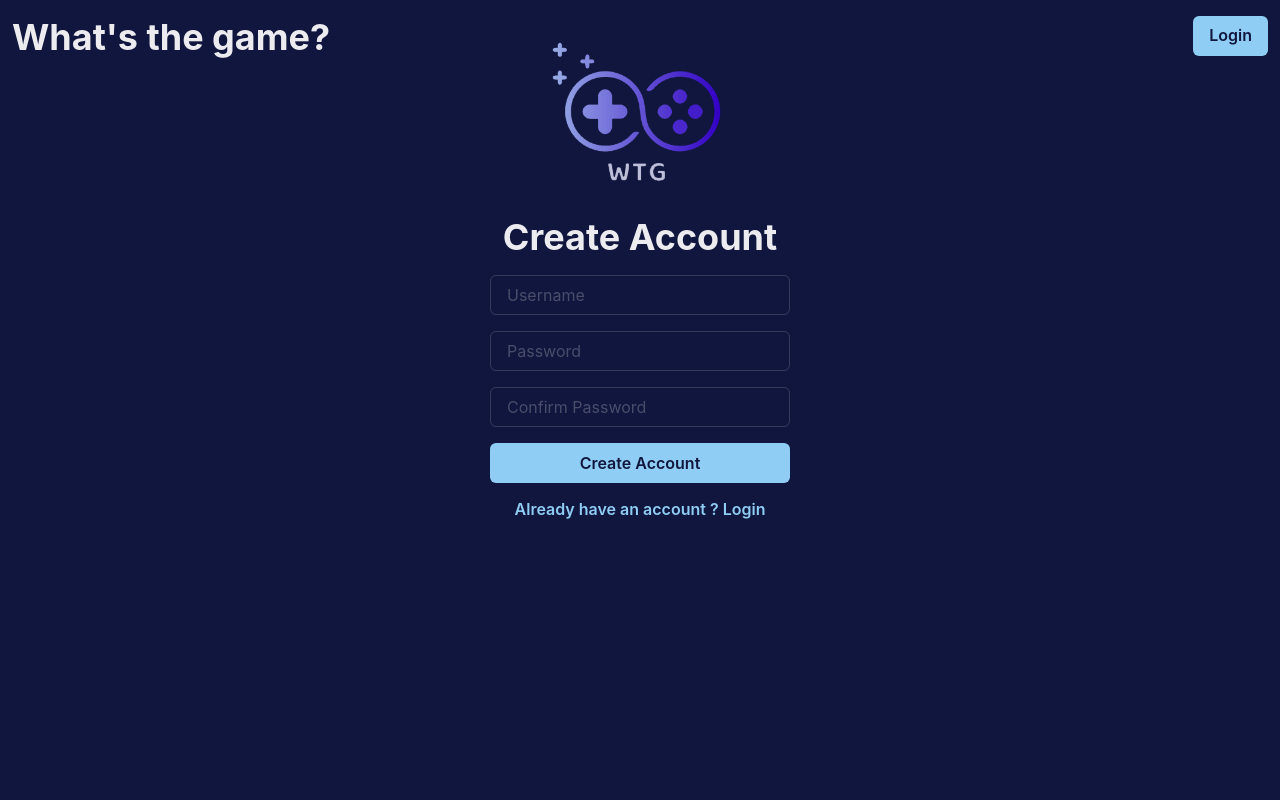
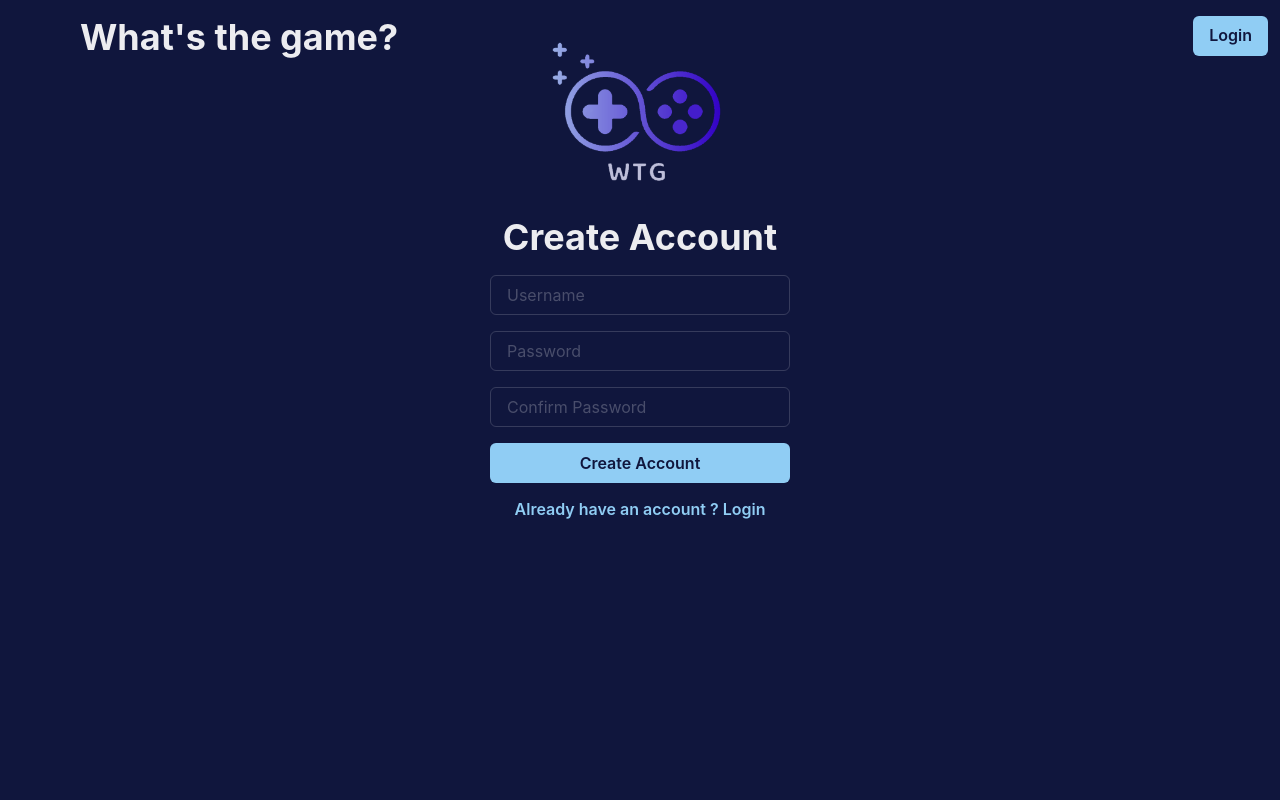
Before and after one commit to thomasborde94/WTG, a React (Vite) app: page /create-account in a window 1280 px wide. Shown: the top 800 px of the page. Built offline with nearby package versions, Linux system fonts and the light colour scheme; no server answers.

Commit message:
cleaned index heading pading

```diff
--- a/src/components/NavBar.tsx
+++ b/src/components/NavBar.tsx
@@ -7,7 +7,7 @@ import Navigation from "./Navigation";
 const NavBar = () => {
   return (
     <Grid templateColumns="repeat(3, 1fr)" gap={5} paddingTop={4}>
-      <Heading paddingLeft={3}>
+      <Heading paddingLeft={{ base: 4, sm: 8, md: 10, lg: 20 }}>
         <RouterLink to="/" style={{ textDecoration: "none", color: "inherit" }}>
           What's the game?
         </RouterLink>
```
